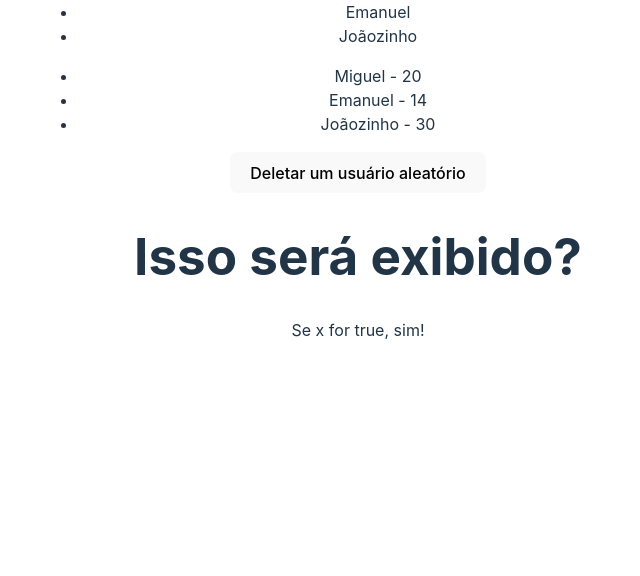
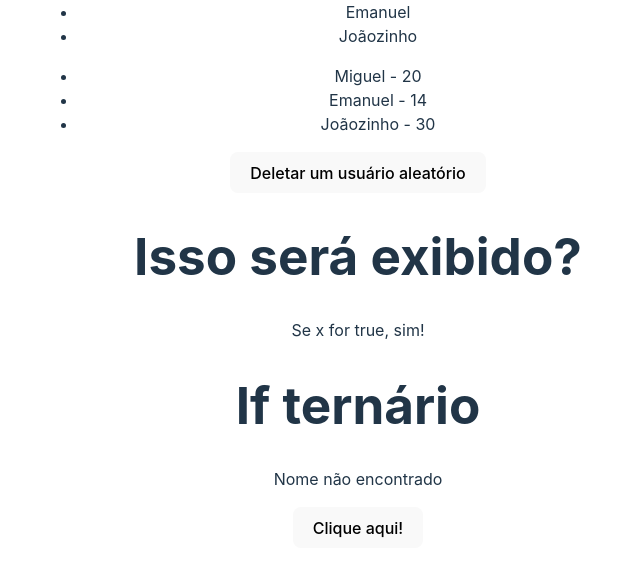
Before and after one commit to NedcloarBR-Study/Udemy-ReactZeroMaestria, a React (Vite) app in the folder 3_AVANCANDO/avancando/: page / in a window 1280 px wide. Shown: the part 1257-1833 px from the top of the page, without its empty margins (282-922 px from the left). Built offline with nearby package versions, Linux system fonts and the light colour scheme.

Commit message:
feat: add aula09 - ternary

```diff
--- a/3_AVANCANDO/avancando/src/components/ConditionalRender.jsx
+++ b/3_AVANCANDO/avancando/src/components/ConditionalRender.jsx
@@ -2,12 +2,25 @@ import { useState } from "react";
 
 const ConditionalRender = () => {
   const [x] = useState(true);
+
+  const [name, setName] = useState("João?");
 
   return (
     <div>
       <h1>Isso será exibido?</h1>
       {x && <p>Se x for true, sim!</p>}
       {!x && <p>Agora x é falso</p>}
+      <h1>If ternário</h1>
+      {name === "João" ? (
+        <div>
+          <p>O nome é João</p>
+        </div>
+      ) : (
+        <div>
+          <p>Nome não encontrado</p>
+        </div>
+      )}
+      <button onClick={() => setName("João")}> Clique aqui!</button>
     </div>
   )
 }
```
Also changed, not shown: 1 other file (tests, documents, lock files or other folders).
